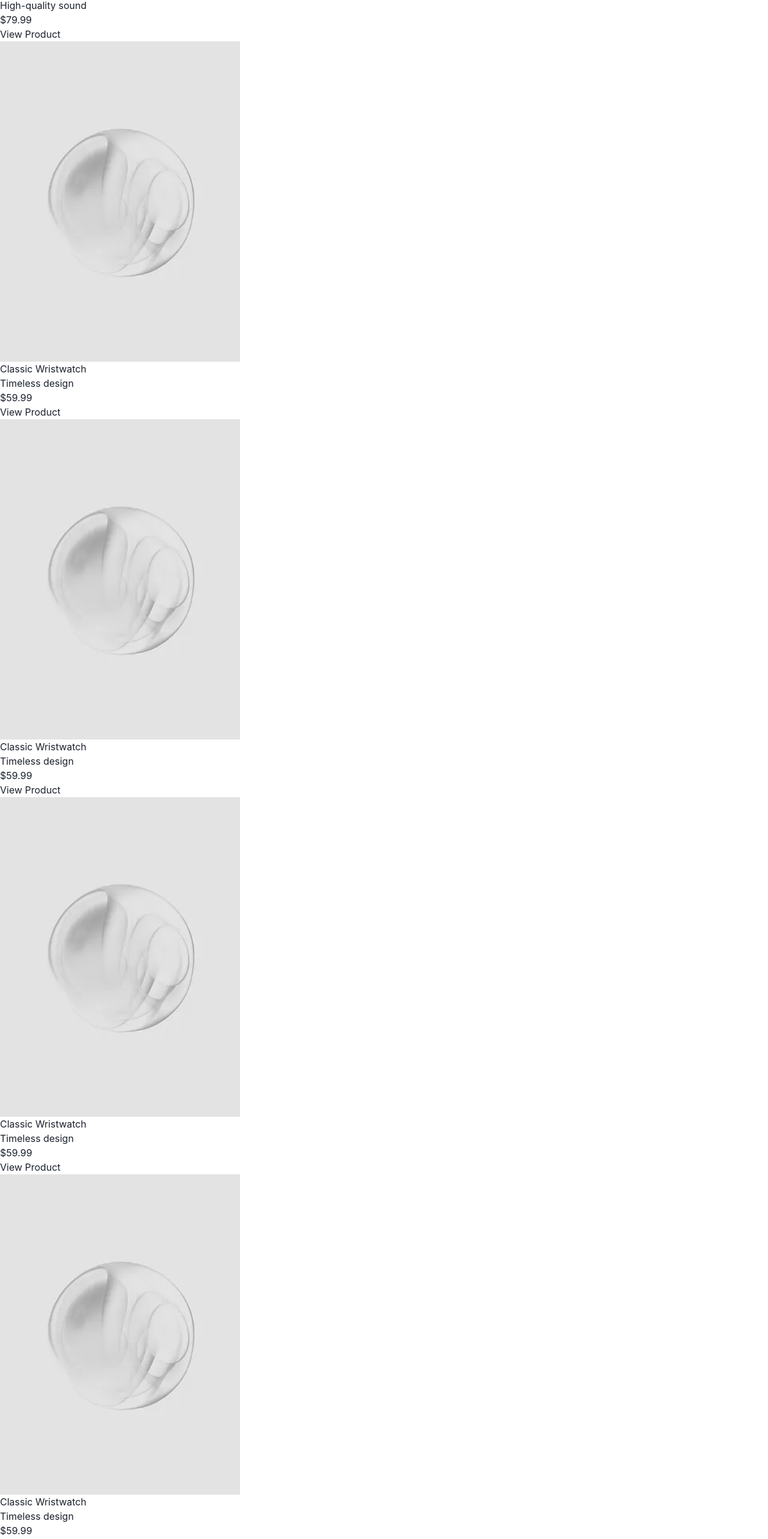
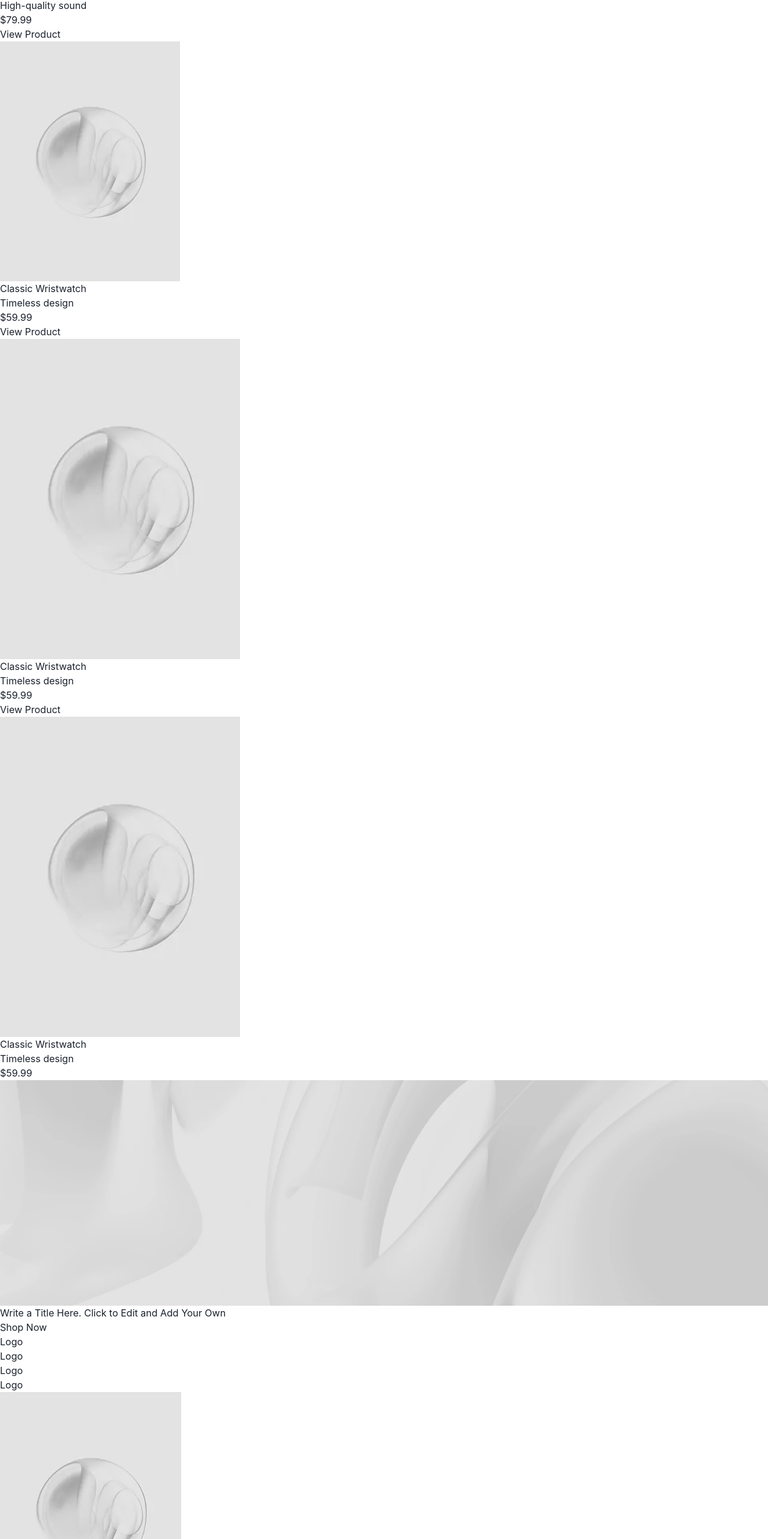
Before and after one commit to Niladri2003/Painting-Ecommerce, a React (Vite) app in the folder client/: page / in a window 1280 px wide. Shown: the part 2480-5046 px from the top of the page at 60% size. Built offline with nearby package versions, Linux system fonts and the light colour scheme.

Commit message:
Home and Shop page added

```diff
--- a/client/src/components/ShopCard.jsx
+++ b/client/src/components/ShopCard.jsx
@@ -1,5 +1,6 @@
 import React from 'react';
 import { useNavigate } from 'react-router-dom';
+import CardImg from "../assets/Home/cardImg.png";
 
 const Card = ({ product }) => {
   const navigate = useNavigate();
@@ -10,31 +11,37 @@ const Card = ({ product }) => {
 
   return (
       <div
-      className="bg-white p-6 rounded shadow-lg transform transition-transform duration-300 hover:scale-105 cursor-pointer"
+          className="relative overflow-hidden rounded-lg group"
           onClick={handleCardClick}
       >
         <div className="overflow-hidden rounded">
           <img
               src={product.images[0].image_url}
-          alt={product.name}
-          className="w-full h-56 object-cover transition-transform duration-300 hover:scale-110"
+              width={300}
+              height={400}
+              alt={product.title}
+              className="object-cover w-[300px] h-[400px] group-hover:opacity-90 transition-opacity"
           />
         </div>
-      <div className="mt-4">
-        <h2 className="text-xl font-bold text-gray-800">{product.title}</h2>
-        <p className="text-gray-700 mt-2">{product.description}</p>
-        <div className="mt-4 flex justify-between items-center">
-          <span className="text-xl font-bold text-gray-800">${product.price}</span>
-          <button
-            className="bg-blue-500 text-white px-4 py-2 rounded hover:bg-blue-600 transition"
-            onClick={(e) => {
-              e.stopPropagation();
-              navigate(`/product/${product.id}`);
-            }}
-          >
-            Add to Cart
-          </button>
-        </div>
+        {/*<div className="mt-4">*/}
+        {/*  <h2 className="text-xl font-bold text-gray-800">{product.title}</h2>*/}
+        {/*  /!*<p className="text-gray-700 mt-2">{product.description}</p>*!/*/}
+        {/*  <div className="mt-4 flex justify-between items-center">*/}
+        {/*    <span className="text-xl font-bold text-gray-800">₹{product.price}</span>*/}
+        {/*    <button*/}
+        {/*        className="bg-blue-500 text-white px-4 py-2 rounded hover:bg-blue-600 transition"*/}
+        {/*      onClick={(e) => {*/}
+        {/*        e.stopPropagation();*/}
+        {/*        navigate(`/product/${product.id}`);*/}
+        {/*      }}*/}
+        {/*    >*/}
+        {/*      Add to Cart*/}
+        {/*    </button>*/}
+        {/*  </div>*/}
+        {/*</div>*/}
+        <div className="p-4 bg-background">
+          <h3 className="text-[18px] font-[500] leading-[22px]">{product.title}</h3>
+          <h4 className="text-[15px] font-[400] leading-[24px]">₹{product.price}</h4>
         </div>
       </div>
   );
--- a/client/src/pages/Home.jsx
+++ b/client/src/pages/Home.jsx
@@ -25,7 +25,7 @@ const Home = () => {
                                     width={400}
                                     height={300}
                                     alt="Product 1"
-                                    className="object-cover w-full h-60 group-hover:opacity-50 transition-opacity"
+                                    className="object-cover w-[300px] h-[400px] group-hover:opacity-50 transition-opacity"
                                 />
                                 <div className="p-4 bg-background">
                                     <h3 className="text-lg font-semibold">Stylish Sunglasses</h3>
@@ -42,7 +42,7 @@ const Home = () => {
                                     width={400}
                                     height={300}
                                     alt="Product 2"
-                                    className="object-cover w-full h-60 group-hover:opacity-50 transition-opacity"
+                                    className="object-cover w-[300px] h-[400px] group-hover:opacity-50 transition-opacity"
                                 />
                                 <div className="p-4 bg-background">
                                     <h3 className="text-lg font-semibold">Leather Crossbody Bag</h3>
@@ -59,7 +59,7 @@ const Home = () => {
                                     width={400}
                                     height={300}
                                     alt="Product 3"
-                                    className="object-cover w-full h-60 group-hover:opacity-50 transition-opacity"
+                                    className="object-cover w-[300px] h-[400px] group-hover:opacity-50 transition-opacity"
                                 />
                                 <div className="p-4 bg-background">
                                     <h3 className="text-lg font-semibold">Wireless Headphones</h3>
@@ -73,10 +73,11 @@ const Home = () => {
                                 </Link>
                                 <img
                                     src={CardImg}
-                                    width={400}
-                                    height={300}
+
+                                    width={300}
+                                    height={400}
                                     alt="Product 4"
-                                    className="object-cover w-full h-60 group-hover:opacity-50 transition-opacity"
+                                    className="object-cover w-[300px] h-[400px] group-hover:opacity-50 transition-opacity"
                                 />
                                 <div className="p-4 bg-background">
                                     <h3 className="text-lg font-semibold">Classic Wristwatch</h3>
@@ -93,7 +94,7 @@ const Home = () => {
                                     width={400}
                                     height={300}
                                     alt="Product 4"
-                                    className="object-cover w-full h-60 group-hover:opacity-50 transition-opacity"
+                                    className="object-cover w-[300px] h-[400px] group-hover:opacity-50 transition-opacity"
                                 />
                                 <div className="p-4 bg-background">
                                     <h3 className="text-lg font-semibold">Classic Wristwatch</h3>
@@ -110,58 +111,7 @@ const Home = () => {
                                     width={400}
                                     height={300}
                                     alt="Product 4"
-                                    className="object-cover w-full h-60 group-hover:opacity-50 transition-opacity"
-                                />
-                                <div className="p-4 bg-background">
-                                    <h3 className="text-lg font-semibold">Classic Wristwatch</h3>
-                                    <p className="text-sm text-muted-foreground">Timeless design</p>
-                                    <h4 className="text-base font-semibold">$59.99</h4>
-                                </div>
-                            </div>
-                            <div className="relative overflow-hidden rounded-lg group">
-                                <Link to="#" className="absolute inset-0 z-10">
-                                    <span className="sr-only">View Product</span>
-                                </Link>
-                                <img
-                                    src={CardImg}
-                                    width={400}
-                                    height={300}
-                                    alt="Product 4"
-                                    className="object-cover w-full h-60 group-hover:opacity-50 transition-opacity"
-                                />
-                                <div className="p-4 bg-background">
-                                    <h3 className="text-lg font-semibold">Classic Wristwatch</h3>
-                                    <p className="text-sm text-muted-foreground">Timeless design</p>
-                                    <h4 className="text-base font-semibold">$59.99</h4>
-                                </div>
-                            </div>
-                            <div className="relative overflow-hidden rounded-lg group">
-                                <Link to="#" className="absolute inset-0 z-10">
-                                    <span className="sr-only">View Product</span>
-                                </Link>
-                                <img
-                                    src={CardImg}
-                                    width={400}
-                                    height={300}
-                                    alt="Product 4"
-                                    className="object-cover w-full h-60 group-hover:opacity-50 transition-opacity"
-                                />
-                                <div className="p-4 bg-background">
-                                    <h3 className="text-lg font-semibold">Classic Wristwatch</h3>
-                                    <p className="text-sm text-muted-foreground">Timeless design</p>
-                                    <h4 className="text-base font-semibold">$59.99</h4>
-                                </div>
-                            </div>
-                            <div className="relative overflow-hidden rounded-lg group">
-                                <Link to="#" className="absolute inset-0 z-10">
-                                    <span className="sr-only">View Product</span>
-                                </Link>
-                                <img
-                                    src={CardImg}
-                                    width={400}
-                                    height={300}
-                                    alt="Product 4"
-                                    className="object-cover w-full h-60 group-hover:opacity-50 transition-opacity"
+                                    className="object-cover w-[300px] h-[400px] group-hover:opacity-50 transition-opacity"
                                 />
                                 <div className="p-4 bg-background">
                                     <h3 className="text-lg font-semibold">Classic Wristwatch</h3>
--- a/client/src/pages/Shop.jsx
+++ b/client/src/pages/Shop.jsx
@@ -60,7 +60,7 @@ const Shop = () => {
           <option value="price-high-low">Price: High to Low</option>
         </select>
       </div>
-      <div className="grid grid-cols-1 sm:grid-cols-2 lg:grid-cols-3 xl:grid-cols-4 mb-6 gap-6">
+      <div className="grid grid-cols-1 sm:grid-cols-2 lg:grid-cols-3 xl:grid-cols-4 mb-6 gap-6 lg:p-5">
         {sortedProducts.map((product) => (
           <div key={product.id} onClick={() => handleCardClick(product.id)}>
             <Card product={product} />
```
Lines whose indentation alone changed are shown as unchanged.
